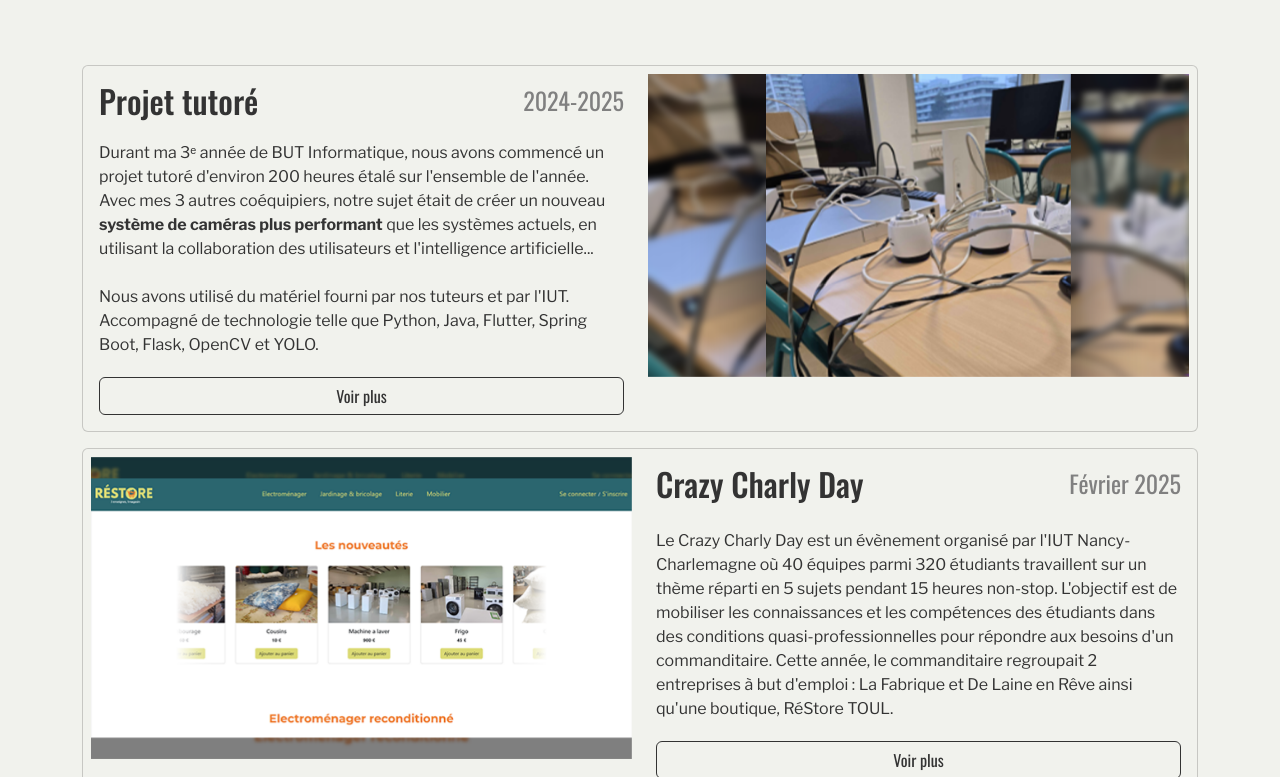
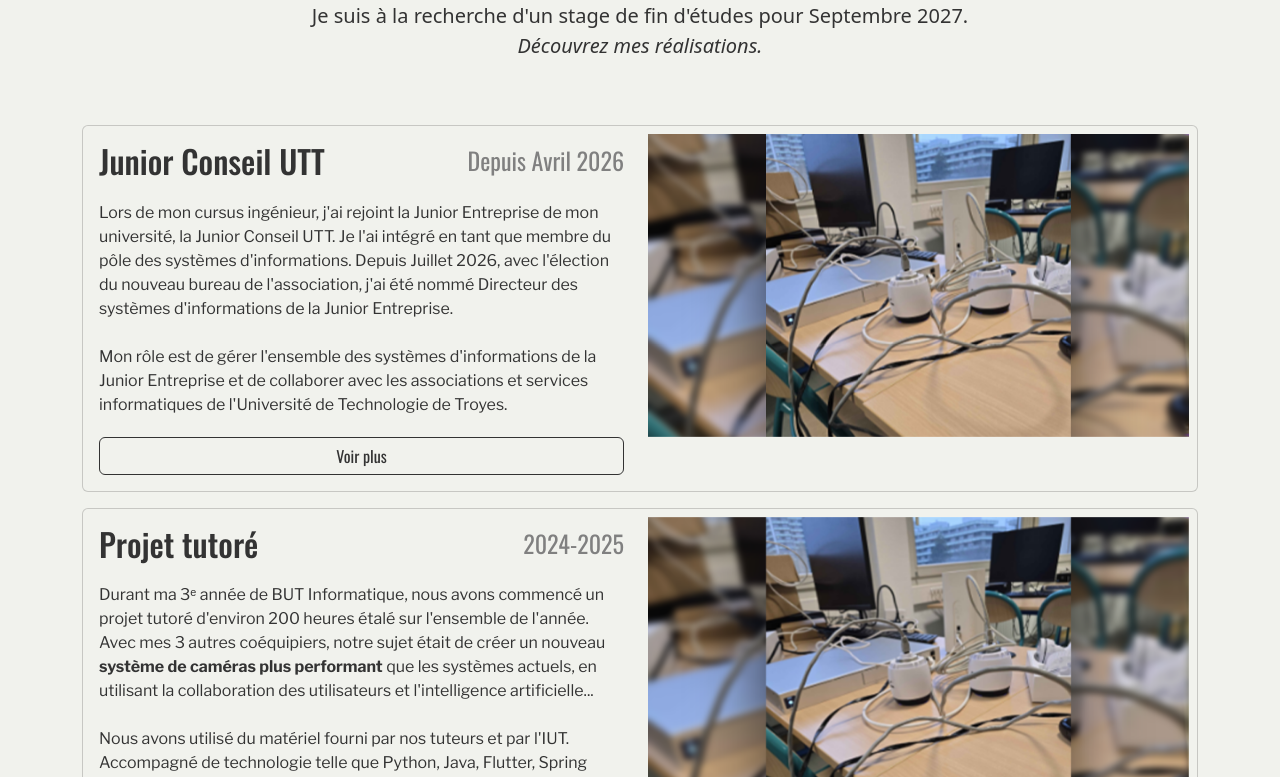
Before and after one commit to ThomasCharpentier57/ThomasCharpentier57.github.io, a website: page index.html in a window 1280 px wide. Shown: the part 226-1003 px from the top of the page. Drawn offline with nearby package versions, Linux system fonts and the light colour scheme.

Commit message:
Modification partielle (Ajout JC UTT)

```diff
--- a/index.html
+++ b/index.html
@@ -33,14 +33,64 @@
     </div>
 </nav>
 
+
+<!-- Message Bienvenue -->
 <section class="pt-5 text-center">
         <h1 class="display-4">Bienvenue !</h1>
-    <p class="lead"><i>Découvrez mes réalisations en tant que développeur <strong>back-end.</strong></i></p>
+        <p class="lead">Je suis Thomas Charpentier, <strong>étudiant-ingénieur en Informatique & Systèmes d'information</strong>.<br> Je suis à la recherche d'un <strong>stage de fin d'études pour Septembre 2027. </strong><br><i>Découvrez mes réalisations.</i></p>
 </section>
 
+<!-- Liste des projets -->
 <section class="container py-5">
     <div id="projects" class="row">
 
+        <!-- Junior Conseil UTT -->
+        <div class="col-12 mb-3">
+            <div class="card d-flex flex-row">
+                <div class="card-body d-flex flex-column gap-1 w-50">
+                    <div class="card-title d-flex justify-content-between">
+                        <h5 class="mb-2">Junior Conseil UTT</h5>
+                        <p class="mb-2">Depuis Avril 2026</p>
+                    </div>
+                    <p class="card-text" id="project1-description">
+                        Lors de mon cursus ingénieur, j'ai rejoint la Junior Entreprise de mon université, la Junior Conseil UTT. Je l'ai intégré en tant que membre du pôle des systèmes d'informations. Depuis Juillet 2026, avec l'élection du nouveau bureau de l'association, j'ai été nommé Directeur des systèmes d'informations de la Junior Entreprise. <br><br>
+                        Mon rôle est de gérer l'ensemble des systèmes d'informations de la Junior Entreprise et de collaborer avec les associations et services informatiques de l'Université de Technologie de Troyes.
+                    </p>
+
+                    <div id="monCarrousel-mobile" class="carousel slide w-100 h-100 p-2 d-md-none" data-bs-ride="carousel" data-bs-interval="3000">
+                        <div class="carousel-inner" style="height: 100%; overflow: hidden;">
+                            <div class="carousel-item active">
+                                <img src="./assets/images/projettut/suspect.png" class="d-block w-100 h-100" alt="Image 3" style="object-fit: cover;">
+                            </div>
+                            <div class="carousel-item">
+                                <img src="./assets/images/projettut/materiel.png" class="d-block w-100 h-100" alt="Image 1" style="object-fit: cover;">
+                            </div>
+                            <div class="carousel-item">
+                                <img src="./assets/images/projettut/yolo.png" class="d-block w-100 h-100" alt="Image 2" style="object-fit: cover;">
+                            </div>
+                        </div>
+                    </div>
+
+                    <button class="btn btn-primary mt-auto" data-bs-toggle="modal" data-bs-target="#modal-projet1">Voir plus</button>
+                </div>
+
+                <div id="monCarrousel" class="carousel slide w-50 h-100 p-2  d-none d-md-block" data-bs-ride="carousel" data-bs-interval="3000">
+                    <div class="carousel-inner" style="height: 100%; overflow: hidden;">
+                        <div class="carousel-item active">
+                            <img src="./assets/images/projettut/suspect.png" class="d-block w-100 h-100" alt="Image 3" style="object-fit: cover;">
+                        </div>
+                        <div class="carousel-item">
+                            <img src="./assets/images/projettut/materiel.png" class="d-block w-100 h-100" alt="Image 1" style="object-fit: cover;">
+                        </div>
+                        <div class="carousel-item">
+                            <img src="./assets/images/projettut/yolo.png" class="d-block w-100 h-100" alt="Image 2" style="object-fit: cover;">
+                        </div>
+                    </div>
+                </div>
+            </div>
+        </div>
+
+        <!-- Projet Tutoré -->
         <div class="col-12 mb-3">
             <div class="card d-flex flex-row">
                 <div class="card-body d-flex flex-column gap-1 w-50">
@@ -86,6 +136,7 @@
             </div>
         </div>
 
+        <!-- Crazy Charly day -->
         <div class="col-12 mb-3">
         <div class="card d-flex flex-row">
             <div id="monCarrousel2" class="carousel slide w-50 h-100 p-2 d-none d-md-block" data-bs-ride="carousel" data-bs-interval="3000">
@@ -114,6 +165,7 @@
         </div>
     </div>
 
+    <!-- Touiteur -->
         <div class="col-12 mb-3">
             <div class="card d-flex flex-row">
                 <div class="card-body d-flex flex-column gap-1 w-50">
@@ -169,6 +221,8 @@
             </div>
         </div>
 
+
+        <!-- Trello -->
         <div class="col-12 mb-3">
             <div class="card d-flex flex-row">
                 <div id="monCarrousel4" class="carousel slide w-50 h-100 p-2 d-none d-md-block" data-bs-ride="carousel" data-bs-interval="3000">
```
